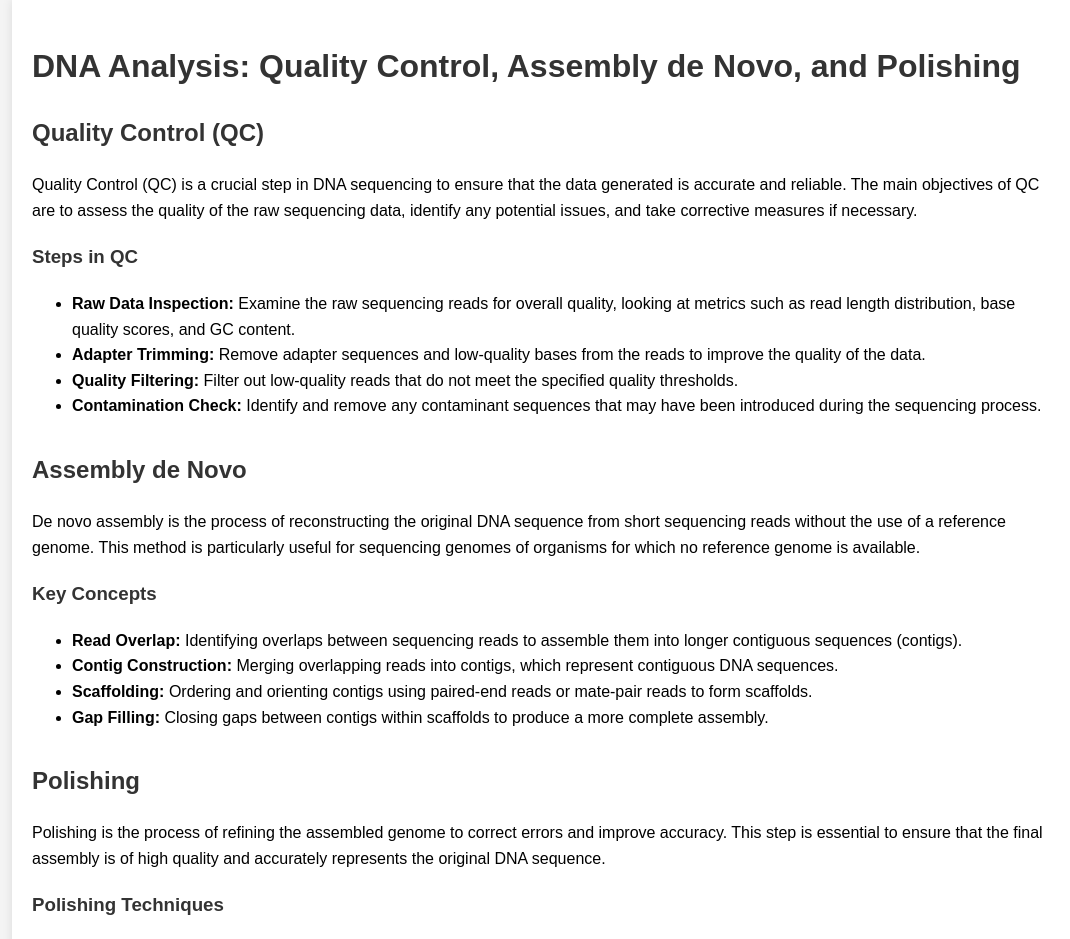
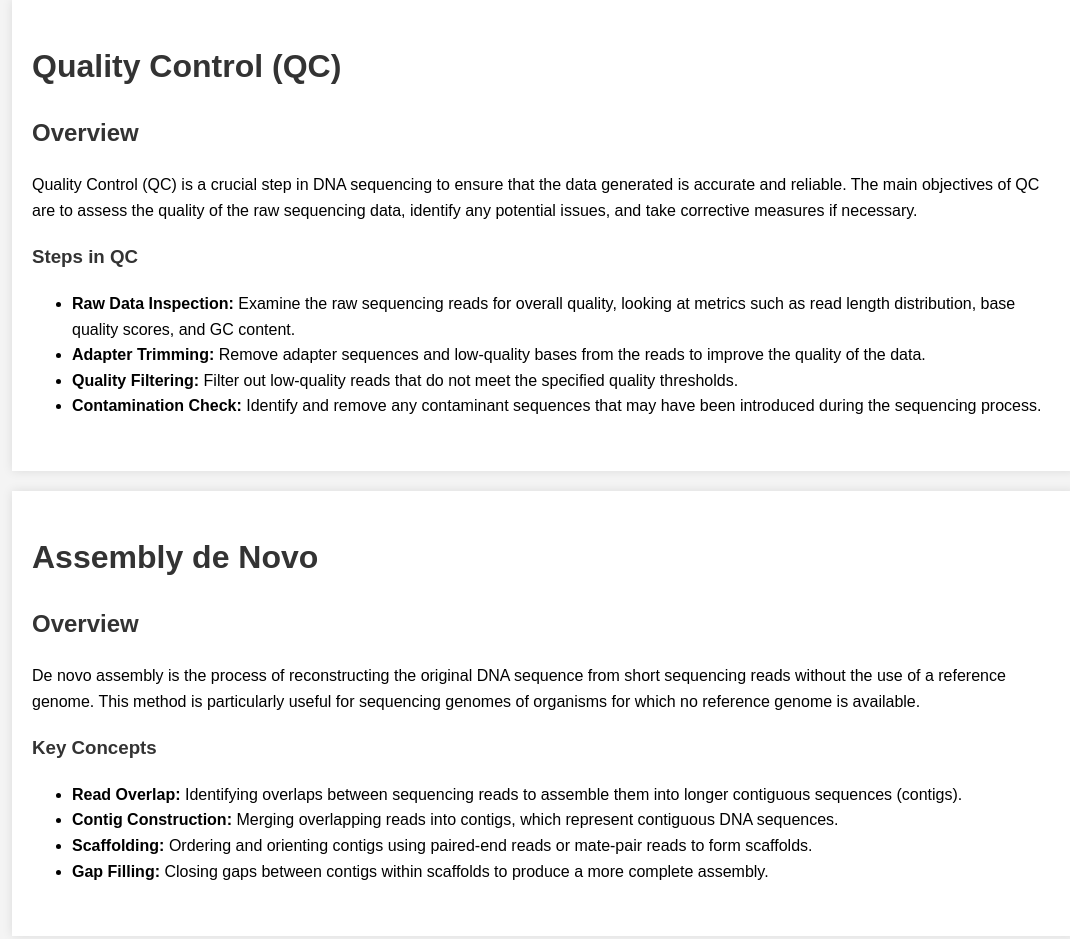
Before and after one commit to rpratam/rpratam.github.io, a plain HTML site: page project/BRIN/ONT/index.html in a window 1280 px wide. Shown: the top 939 px of the page, without its empty margins (96-1166 px from the left). Drawn offline with Linux system fonts and the light colour scheme.

Commit message:
Update index.html

```diff
--- a/project/BRIN/ONT/index.html
+++ b/project/BRIN/ONT/index.html
@@ -3,7 +3,7 @@
 <head>
     <meta charset="UTF-8">
     <meta name="viewport" content="width=device-width, initial-scale=1.0">
-    <title>DNA Analysis: QC, Assembly, and Polishing</title>
+    <title>DNA Analysis: QC, Assembly de Novo, and Polishing</title>
     <style>
         body {
             font-family: Arial, sans-serif;
@@ -19,6 +19,7 @@
             padding: 20px;
             background: #fff;
             box-shadow: 0 0 10px rgba(0, 0, 0, 0.1);
+            margin-bottom: 20px;
         }
         h1, h2, h3 {
             color: #333;
@@ -32,11 +33,10 @@
     </style>
 </head>
 <body>
-    <div class="container">
-        <h1>DNA Analysis: Quality Control, Assembly de Novo, and Polishing</h1>
-
+    <div class="container" id="qc-section">
+        <h1>Quality Control (QC)</h1>
         <div class="section" id="qc">
-            <h2>Quality Control (QC)</h2>
+            <h2>Overview</h2>
             <p>Quality Control (QC) is a crucial step in DNA sequencing to ensure that the data generated is accurate and reliable. The main objectives of QC are to assess the quality of the raw sequencing data, identify any potential issues, and take corrective measures if necessary.</p>
             <h3>Steps in QC</h3>
             <ul>
@@ -46,9 +46,12 @@
                 <li><strong>Contamination Check:</strong> Identify and remove any contaminant sequences that may have been introduced during the sequencing process.</li>
             </ul>
         </div>
+    </div>
 
+    <div class="container" id="assembly-section">
+        <h1>Assembly de Novo</h1>
         <div class="section" id="assembly">
-            <h2>Assembly de Novo</h2>
+            <h2>Overview</h2>
             <p>De novo assembly is the process of reconstructing the original DNA sequence from short sequencing reads without the use of a reference genome. This method is particularly useful for sequencing genomes of organisms for which no reference genome is available.</p>
             <h3>Key Concepts</h3>
             <ul>
@@ -58,9 +61,12 @@
                 <li><strong>Gap Filling:</strong> Closing gaps between contigs within scaffolds to produce a more complete assembly.</li>
             </ul>
         </div>
+    </div>
 
+    <div class="container" id="polishing-section">
+        <h1>Polishing</h1>
         <div class="section" id="polishing">
-            <h2>Polishing</h2>
+            <h2>Overview</h2>
             <p>Polishing is the process of refining the assembled genome to correct errors and improve accuracy. This step is essential to ensure that the final assembly is of high quality and accurately represents the original DNA sequence.</p>
             <h3>Polishing Techniques</h3>
             <ul>
```
